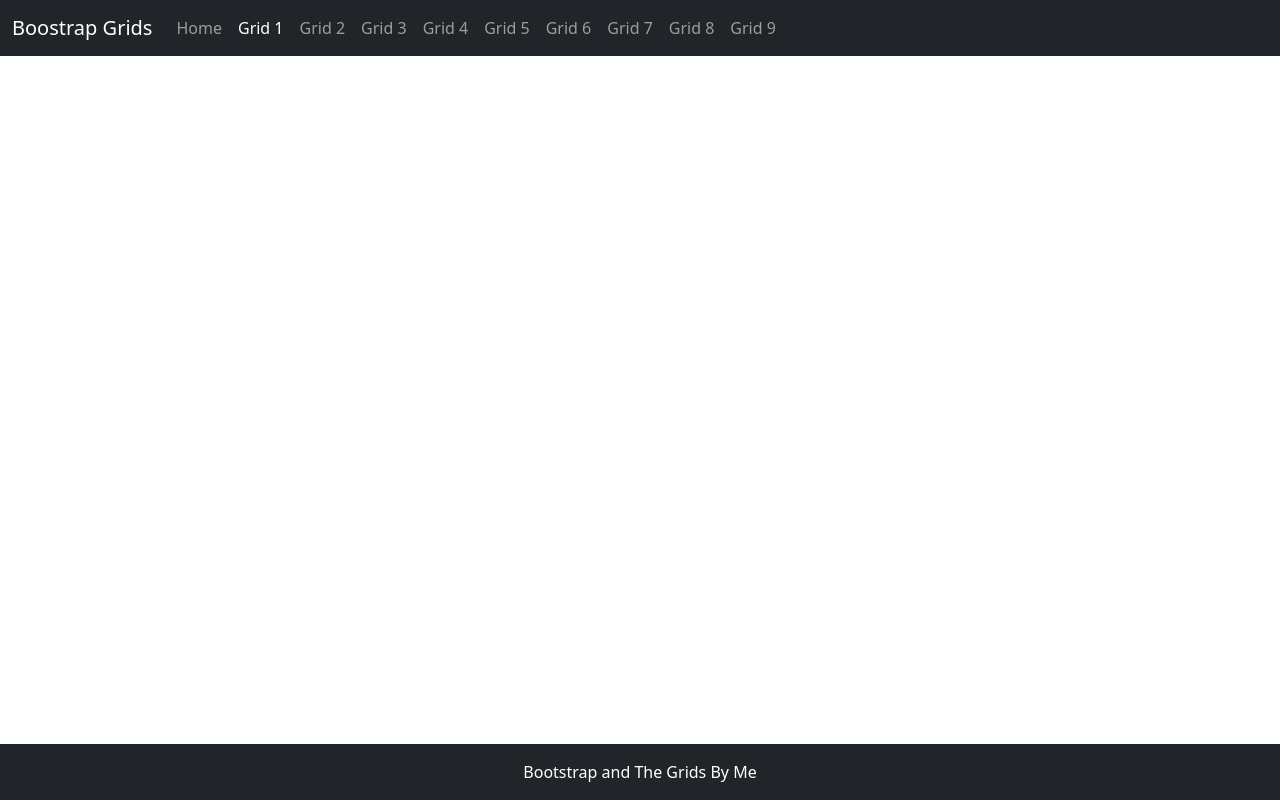
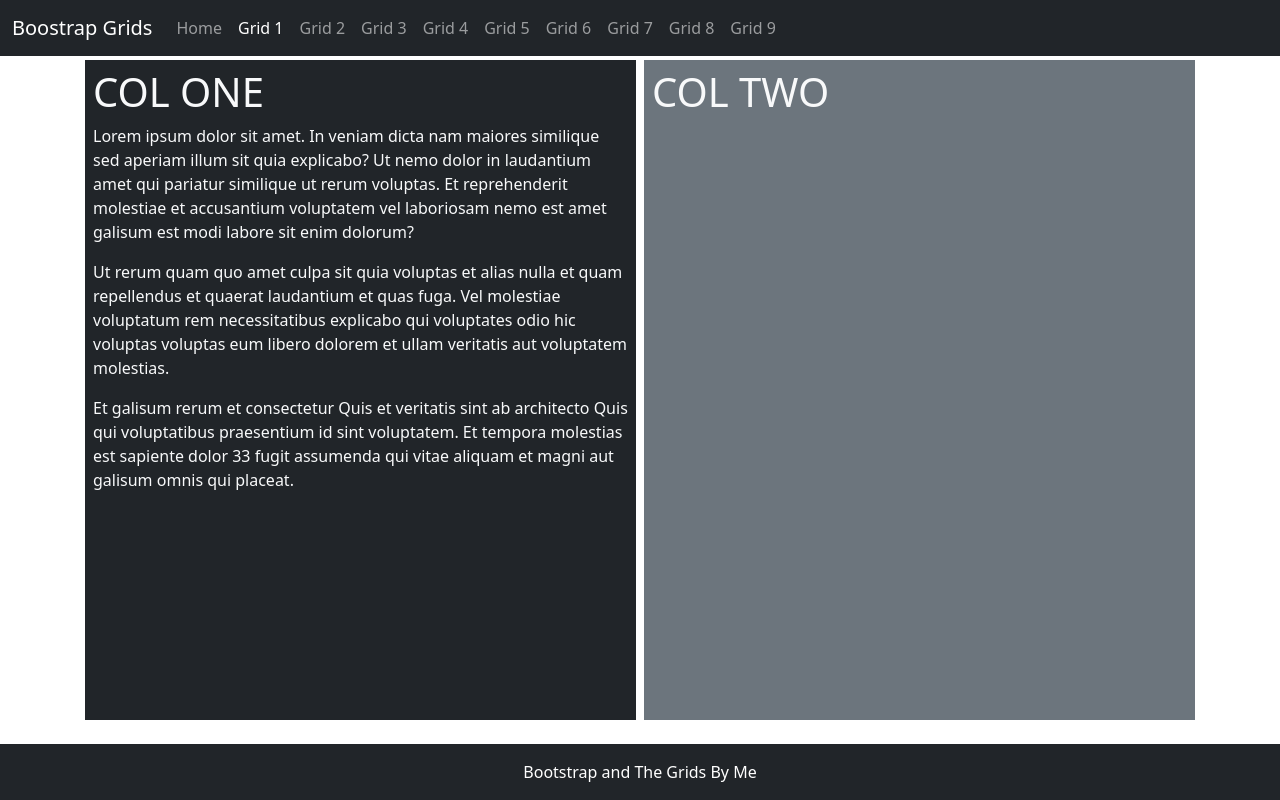
Before and after one commit to Smith2117/BootstrapAndTheGrids, a plain HTML site: page Grid1.html in a window 1280 px wide. Drawn offline with nearby package versions, Linux system fonts and the light colour scheme.

Commit message:
Grid 1 complete

```diff
--- a/Grid1.html
+++ b/Grid1.html
@@ -60,8 +60,21 @@
 </nav>
 
     <main class="flex-shrink-0">
-       <div class="container">
+       <div class="container h-100 minHeight">
+           <div class="row row-cols-1 row-cols-md-2 gx-2 h-100">
+                <div class="col">
+                    <div class="bg-dark text-light h-100 p-2">
+                        <h1>COL ONE</h1>
+                        <p>Lorem ipsum dolor sit amet. In veniam dicta nam maiores similique sed aperiam illum sit quia explicabo? Ut nemo dolor in laudantium amet qui pariatur similique ut rerum voluptas. Et reprehenderit molestiae et accusantium voluptatem vel laboriosam nemo est amet galisum est modi labore sit enim dolorum? </p><p>Ut rerum quam quo amet culpa sit quia voluptas et alias nulla et quam repellendus et quaerat laudantium et quas fuga. Vel molestiae voluptatum rem necessitatibus explicabo qui voluptates odio hic voluptas voluptas eum libero dolorem et ullam veritatis aut voluptatem molestias. </p><p>Et galisum rerum et consectetur Quis et veritatis sint ab architecto Quis qui voluptatibus praesentium id sint voluptatem. Et tempora molestias est sapiente dolor 33 fugit assumenda qui vitae aliquam et magni  aut galisum omnis qui  placeat. </p>
 
+                    </div>
+                </div>
+                <div class="col">
+                    <div class="col bg-secondary text-light h-100 p-2">
+                        <h1>COL TWO</h1>
+                    </div>
+                </div>
+           </div>
        </div>
     </main>
     <footer class="footer mt-auto py-3 bg-dark sticky-footer">
--- a/css/site.css
+++ b/css/site.css
@@ -24,3 +24,7 @@ main>.container {
     font-style: normal;
     color: rgb(195, 255, 0);
 }
+
+.minHeight{
+    min-height: 80vh;
+}
```
